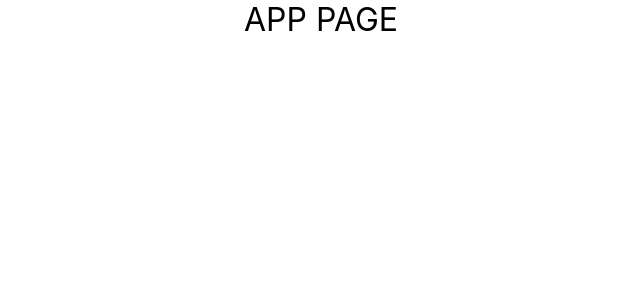
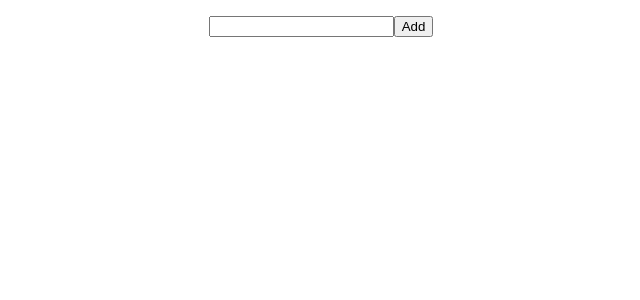
Before and after one commit to capricornus44/todo-app, a React (Create React App) app: page / in a window 1280 px wide. Shown: the top 300 px of the page, without its empty margins (319-959 px from the left). Built offline with nearby package versions, Linux system fonts and the light colour scheme.

Commit message:
created function component Todos and added event handler on input

```diff
--- a/src/components/app/App.jsx
+++ b/src/components/app/App.jsx
@@ -1,7 +1,12 @@
 import "./App.css"
+import Todos from "../todos/Todos";
 
 function App() {
-    return <div className="App">APP PAGE</div>
+    return (
+        <div className="App">
+            <Todos />
+        </div>
+    )
 }
 
 export default App
--- /dev/null
+++ b/src/components/todos/Todos.jsx
@@ -0,0 +1,25 @@
+import React, {useState} from 'react';
+import "./Todos.scss"
+
+
+function Todos(props) {
+    const [todo, setTodo] = useState("")
+
+    const onHandleChange = (event) => {
+        setTodo(event.target.value)
+    }
+
+    const onHandleSubmit = (event) => {
+        // event.preventDefault;
+
+    }
+
+    return (
+        <div className="addTodos">
+            <input type="text" className="todo-input" onChange={event => onHandleChange(event)}/>
+            <button type="submit" className="add-btn" onSubmit={onHandleSubmit}>Add</button>
+        </div>
+    );
+}
+
+export default Todos;
```
Also changed, not shown: src/components/todos/Todos.scss (added).
